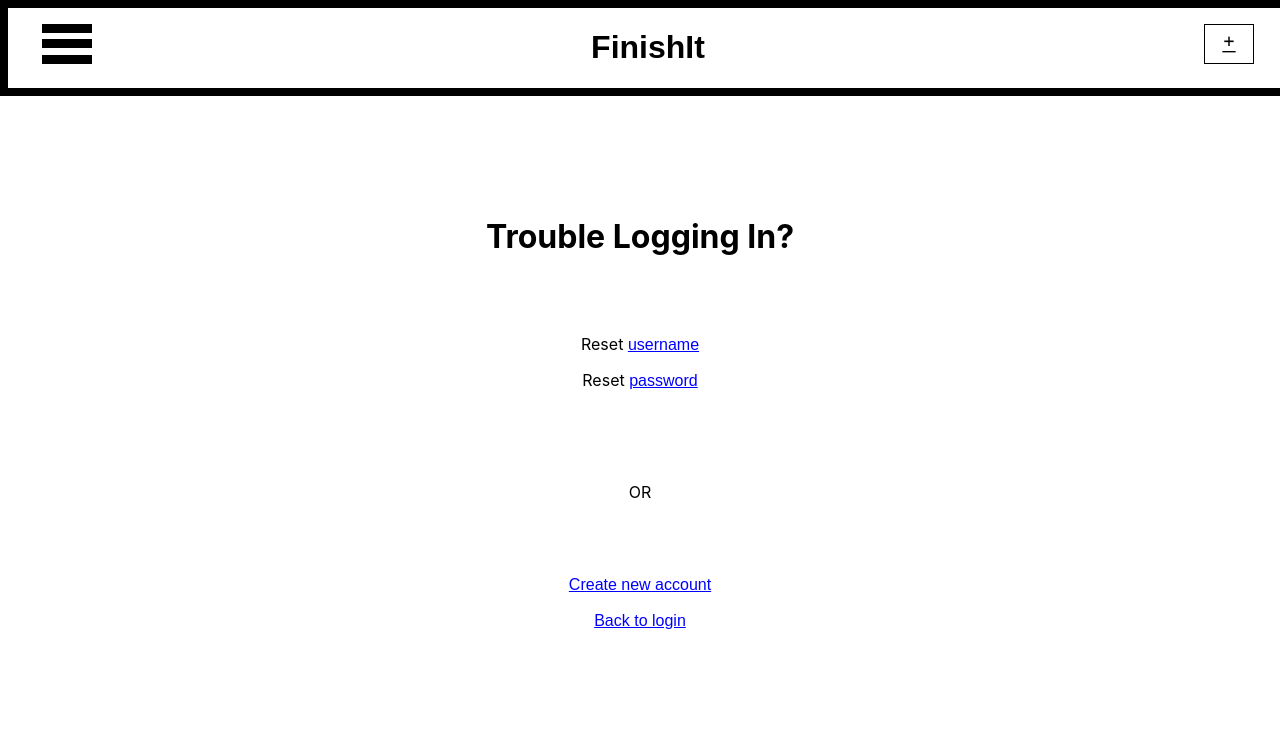
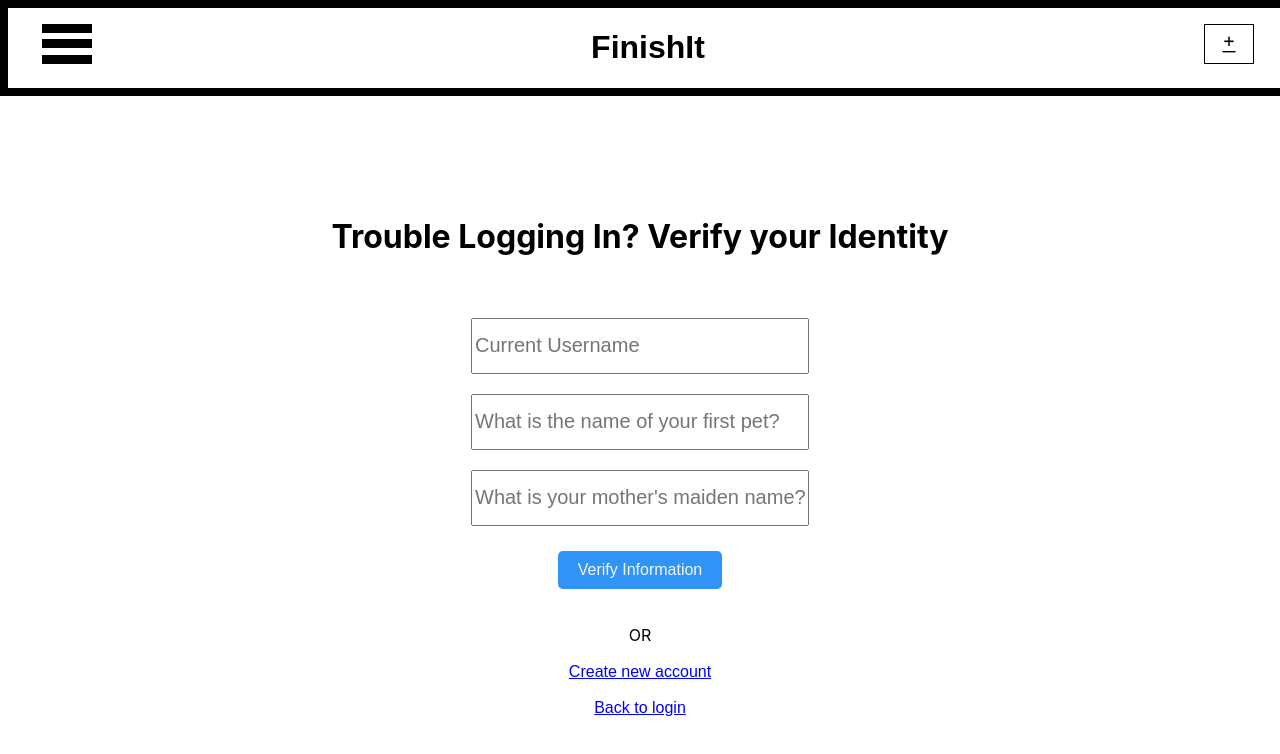
Before and after one commit to agiledev-students-spring2023/final-project-finishit, a React (Create React App) app in the folder front-end/: page /reset in a window 1280 px wide. Shown: the top 754 px of the page. Built offline with nearby package versions, Linux system fonts and the light colour scheme.

Commit message:
updated reset password process

```diff
--- a/front-end/src/App.js
+++ b/front-end/src/App.js
@@ -6,9 +6,6 @@ import Menu from './Menu'
 import Create from './Create'
 import Login from './Login'
 import Reset from './Reset'
-import ResetP from './ResetP'
-import ResetU from './ResetU'
-import ConfirmU from './ConfirmU'
 import ConfirmP from './ConfirmP'
 import Settings from './Settings'
 
@@ -34,15 +31,6 @@ const App = props => {
             {/* a route to see reset page */}
             <Route path="/reset" element={<Reset />} />
 
-            {/* a route to see reset password page */}
-            <Route path="/resetp" element={<ResetP />} />
-
-            {/* a route to see reset username page */}
-            <Route path="/resetu" element={<ResetU />} />
-
-            {/* a route to see confirm username page */}
-            <Route path="/confirmu" element={<ConfirmU />} />
-
             {/* a route to see confirm password page */}
             <Route path="/confirmp" element={<ConfirmP />} />
 
--- a/front-end/src/ConfirmP.js
+++ b/front-end/src/ConfirmP.js
@@ -17,10 +17,8 @@ const ConfirmP = props => {
 
     const handleSubmit = event => {
         event.preventDefault();
-        // You can add your own logic to verify the new password here
         console.log(`New password: ${newPassword}`);
-        // Redirect the user to the profile page
-        window.location.href = '/profile';
+        //window.location.href = '/profile';
     };
 
   return (
--- a/front-end/src/Create.css
+++ b/front-end/src/Create.css
@@ -1,5 +1,5 @@
 .inputBox {
-    width: 300px;
+    width: 330px;
     height: 50px;
     font-size: 20px;
 }
--- a/front-end/src/Create.js
+++ b/front-end/src/Create.js
@@ -5,6 +5,8 @@ import './Create.css';
 const Create = props => {
     const [username, setUsername] = useState('');
     const [password, setPassword] = useState('');
+    const [petName, setPetName] = useState('');
+    const [motherMaidenName, setMotherMaidenName] = useState('');
 
     const handleUsernameChange = event => {
         setUsername(event.target.value);
@@ -14,9 +16,17 @@ const [username, setUsername] = useState('');
         setPassword(event.target.value);
     }
 
+    const handlePetNameChange = event => {
+        setPetName(event.target.value);
+    }
+
+    const handleMotherMaidenNameChange = event => {
+        setMotherMaidenName(event.target.value);
+    }
+
     const handleSubmit = event => {
         event.preventDefault();
-    console.log(`Username: ${username} Password: ${password}`);
+        console.log(`Username: ${username} Password: ${password} Pet Name: ${petName} Mother Maiden Name: ${motherMaidenName}`);
     }
 
     return (
@@ -42,6 +52,18 @@ const [username, setUsername] = useState('');
                 <br />
                 <br></br>
                 <br></br>
+                <label>
+                    <input class="inputBox" type="text" placeholder="What is the name of your first pet?" value={petName} onChange={handlePetNameChange} />
+                </label>
+                <br />
+                <br></br>
+                <br></br>
+                <label>
+                    <input class="inputBox" type="text" placeholder="What is your mother's maiden name?" value={motherMaidenName} onChange={handleMotherMaidenNameChange} />
+                </label>
+                <br />
+                <br></br>
+                <br></br>
                 <button CLASS="submitButton" type="submit">Create Account</button>
                 <br></br>
                 <br></br>
--- a/front-end/src/Reset.css
+++ b/front-end/src/Reset.css
@@ -1,5 +1,5 @@
 .inputBox {
-    width: 300px;
+    width: 330px;
     height: 50px;
     font-size: 20px;
 }
--- a/front-end/src/Reset.js
+++ b/front-end/src/Reset.js
@@ -3,7 +3,17 @@ import React, { useState } from 'react';
 import './Reset.css';
 
 
+
 const Reset = props => {
+  const [username, setUsername] = useState('');
+  const [petName, setPetName] = useState('');
+  const [motherMaidenName, setMotherMaidenName] = useState('');
+
+  const handleSubmit = (e) => {
+    e.preventDefault();
+    // Perform validation and password reset logic here
+  }
+
   return (
     <div>
       <br></br>
@@ -11,18 +21,31 @@ const Reset = props => {
       <br></br>
       <br></br>
       <br></br>
-        <h1>Trouble Logging In?</h1>
+      <h1>Trouble Logging In? Verify your Identity</h1>
       <br></br>
       <br></br>
-        <form>
-            <p>Reset <Link class="loginText" to="/resetu">username</Link></p>
-            <p>Reset <Link class="loginText" to="/resetp">password</Link></p>
-            <br />
+      <form onSubmit={handleSubmit}>
+        <label>
+          <input class="inputBox" type="text" placeholder="Current Username" value={username} onChange={(e) => setUsername(e.target.value)} />
+        </label>
+        <br></br>
+        <br></br>
+        <label>
+          <input class="inputBox" type="text" placeholder="What is the name of your first pet?" value={petName} onChange={(e) => setPetName(e.target.value)} />
+        </label>
+        <br></br>
+        <br></br>
+        <label>
+          <input class="inputBox" type="text" placeholder="What is your mother's maiden name?" value={motherMaidenName} onChange={(e) => setMotherMaidenName(e.target.value)} />
+        </label>
+        <br></br>
+        <br></br>
+        <Link to="/ConfirmP">
+            <button CLASS="submitButton" type="submit">Verify Information</button>
+        </Link>
         <br></br>
         <br></br>
         <p>OR</p>
-            <br></br>
-            <br></br>
         <p><Link class="loginText" to="/create">Create new account</Link></p>
         <p><Link class="loginText" to="/login">Back to login</Link></p>
       </form>
@@ -30,6 +53,4 @@ const Reset = props => {
   );
 }
 
-
-
 export default Reset
```
Lines whose indentation alone changed are shown as unchanged.
